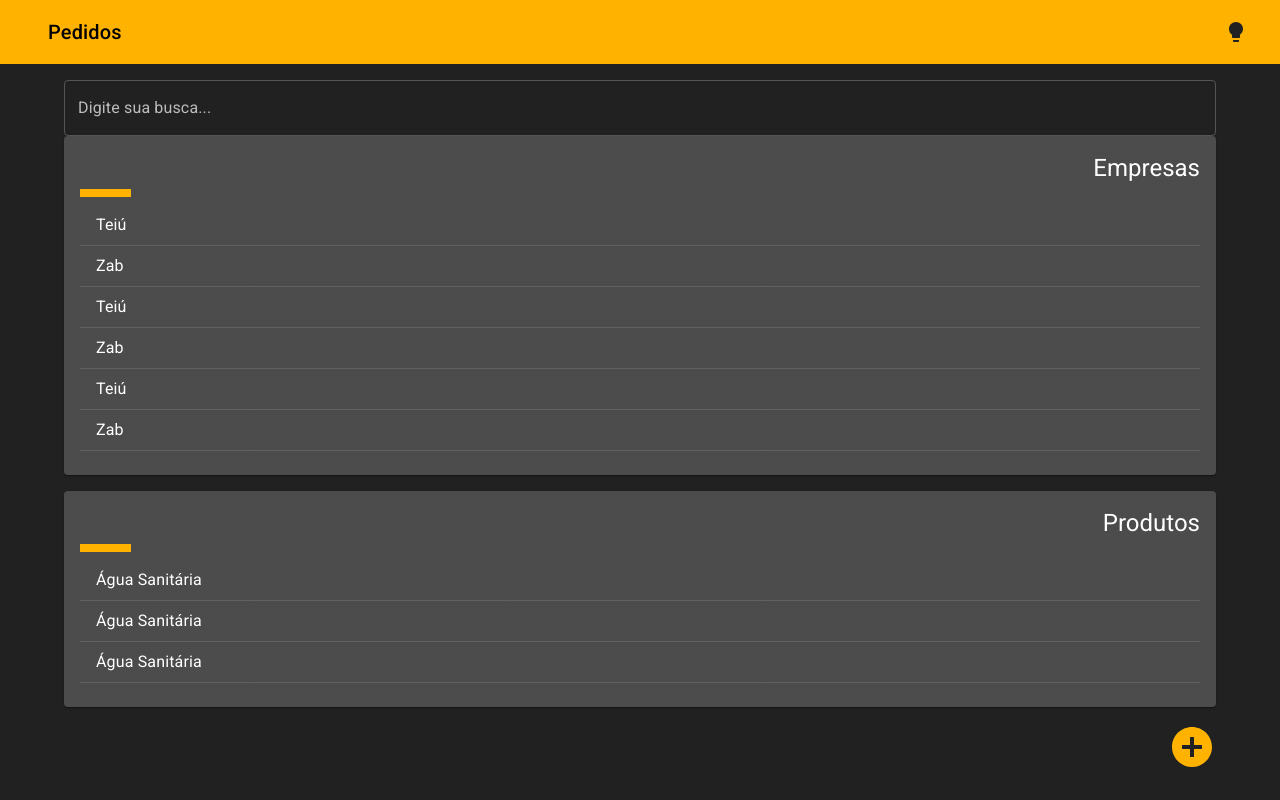
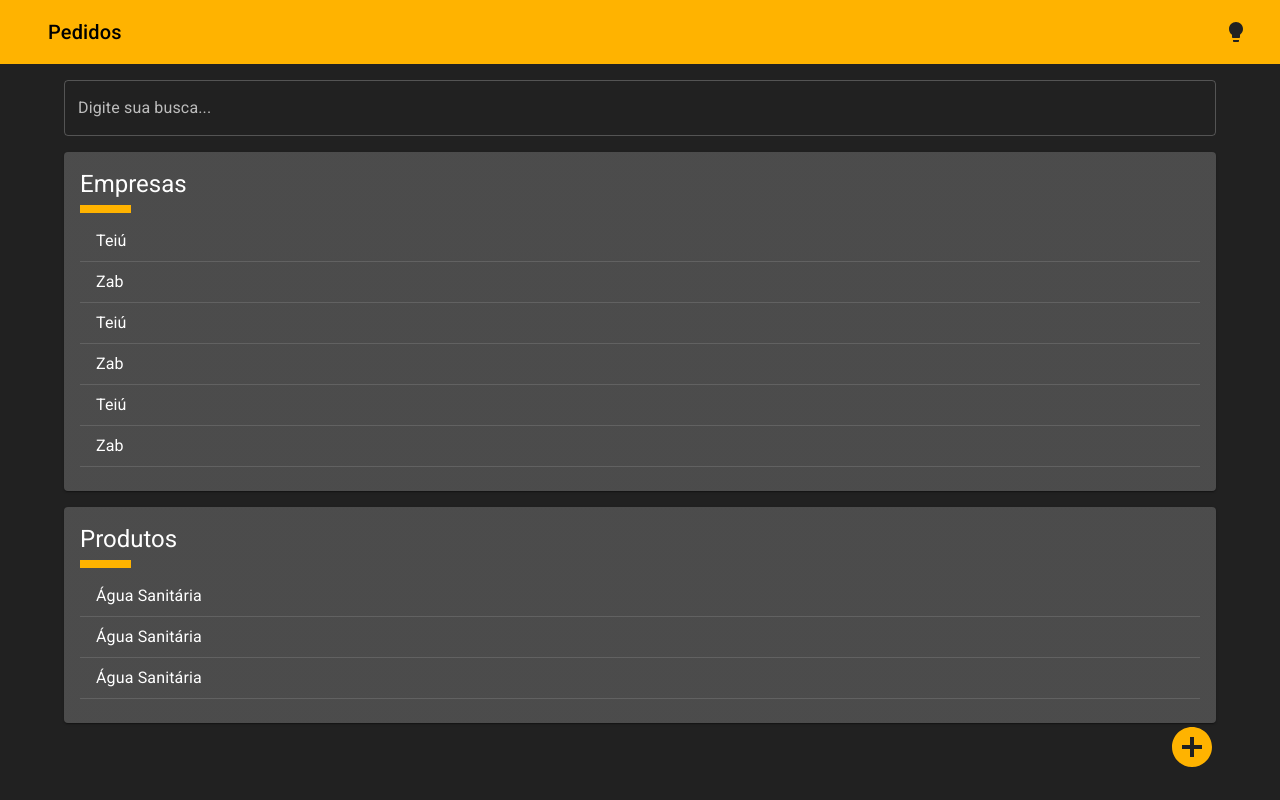
Before and after one commit to diasjoaovitor-zz/pedidos, a React (Vite) app: page / in a window 1280 px wide. Built offline with nearby package versions, Linux system fonts and the light colour scheme.

Commit message:
updates card component style

```diff
--- a/src/shared/components/Card/index.tsx
+++ b/src/shared/components/Card/index.tsx
@@ -6,7 +6,11 @@ type Props = {
 }
 
 export const Card: React.FC<Props> = ({ title, items }) => (
-  <C sx={{ padding: '1rem', marginBottom: 2 }}>
+  <C sx={{
+    padding: '1rem',
+    marginTop: 2,
+    textAlign: 'left'
+  }}>
     <Typography
       variant="h5"
       component="h2"
```
